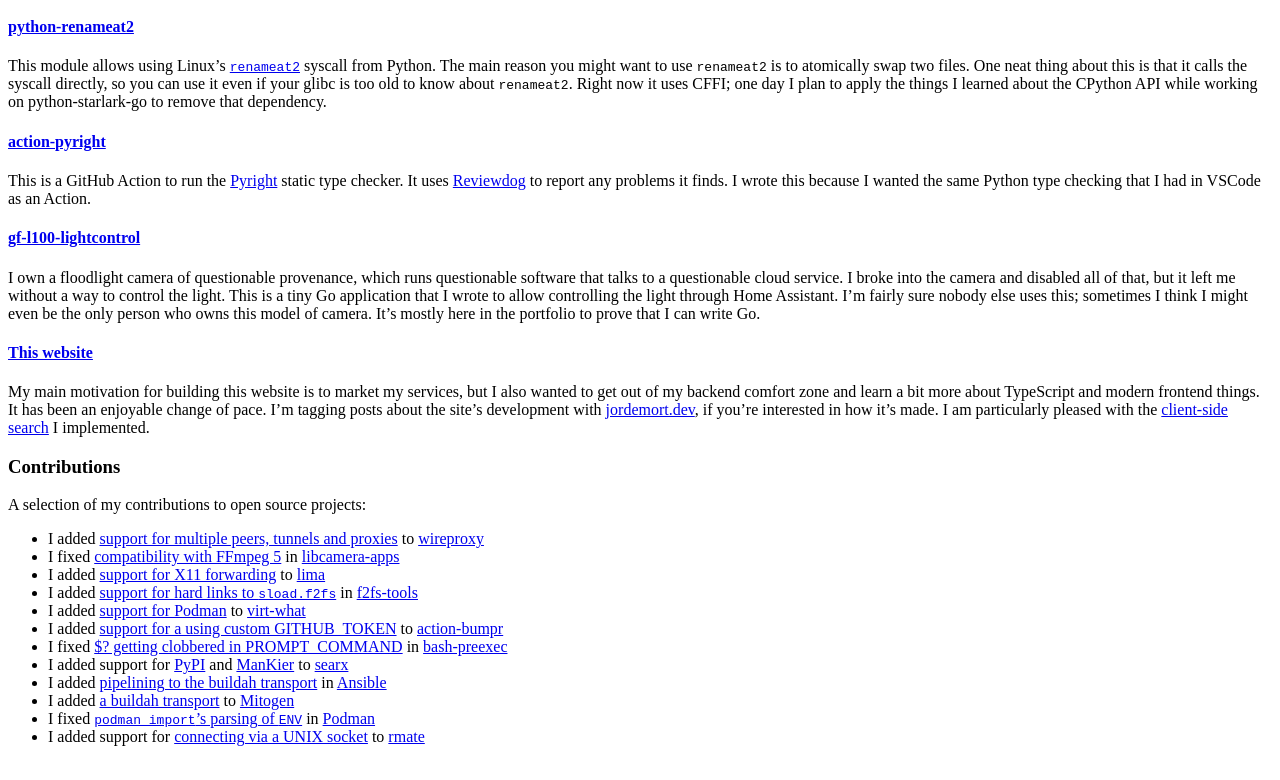
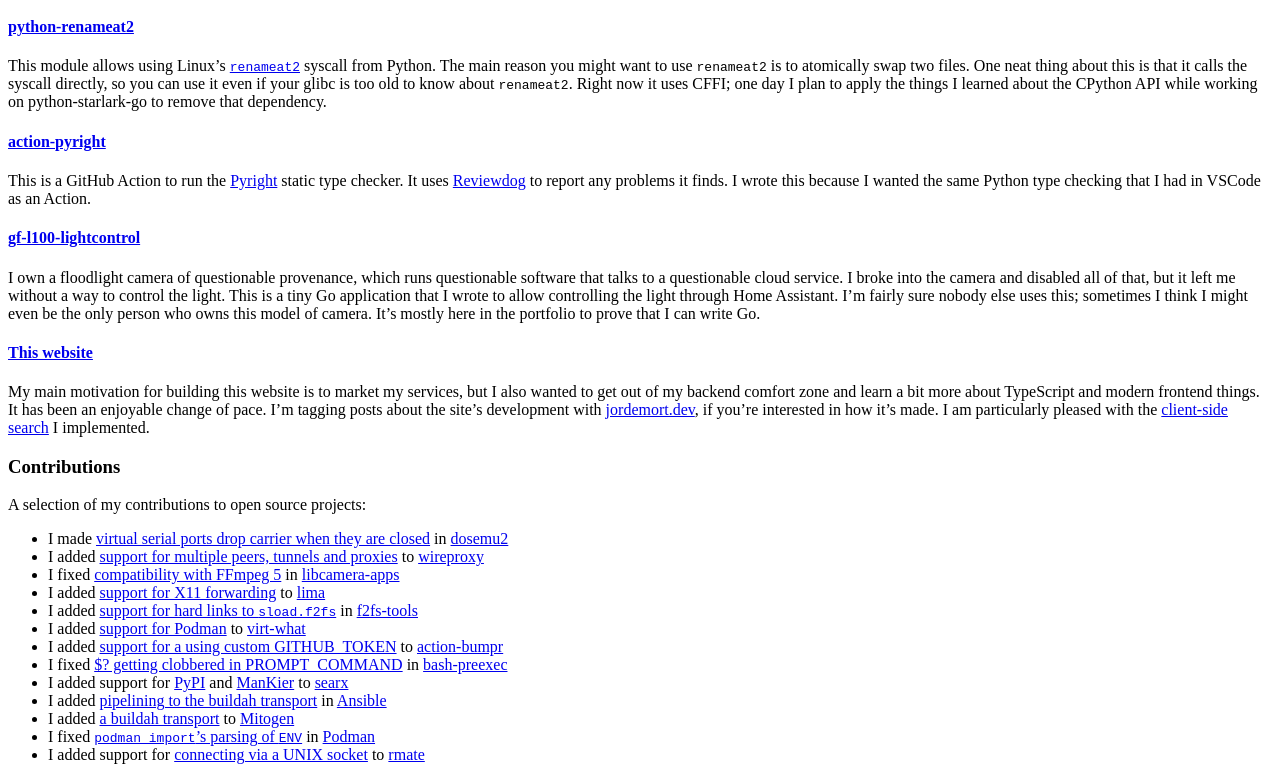
Before and after one commit to jordemort/jordemort.github.io, an Astro site: page /portfolio in a window 1280 px wide. Shown: the part 899-1679 px from the top of the page. Built offline with nearby package versions, Linux system fonts and the light colour scheme; Astro itself is replaced by a stand-in of ours.

Commit message:
Add link to dosemu2 PR

```diff
--- a/src/pages/portfolio.md
+++ b/src/pages/portfolio.md
@@ -86,6 +86,7 @@
 
 A selection of my contributions to open source projects:
 
+- I made [virtual serial ports drop carrier when they are closed](https://github.com/dosemu2/dosemu2/pull/2102) in [dosemu2](https://github.com/dosemu2/dosemu2)
 - I added [support for multiple peers, tunnels and proxies](https://github.com/octeep/wireproxy/pull/47) to [wireproxy](https://github.com/octeep/wireproxy/)
 - I fixed [compatibility with FFmpeg 5](https://github.com/raspberrypi/libcamera-apps/pull/335) in [libcamera-apps](https://github.com/raspberrypi/libcamera-apps/)
 - I added [support for X11 forwarding](https://github.com/lima-vm/lima/pull/877) to [lima](https://github.com/lima-vm/lima/)
```
